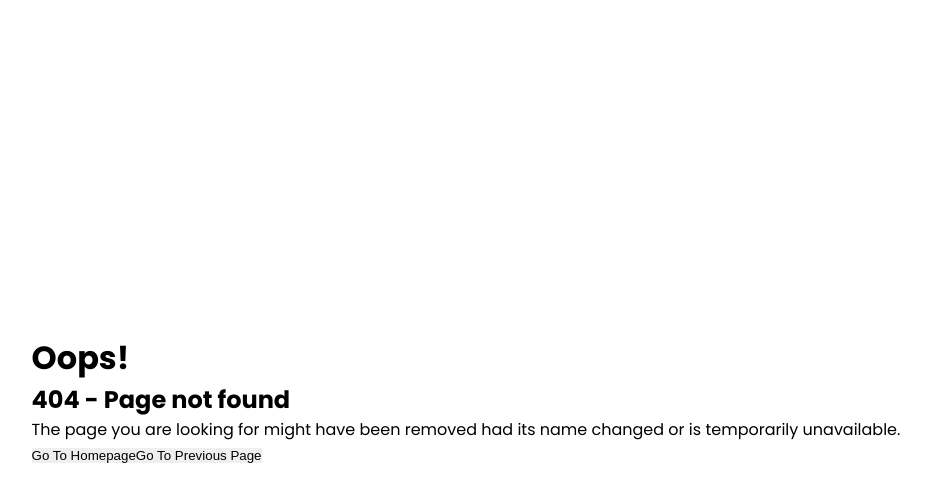
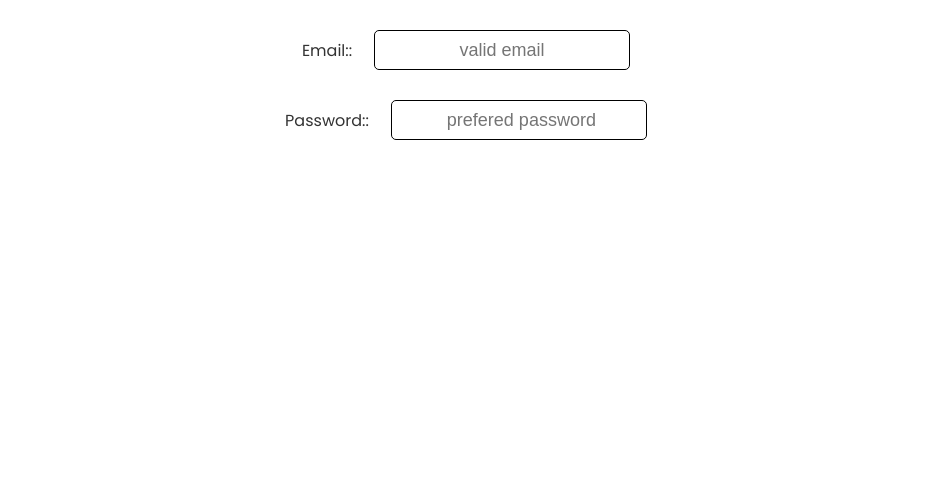
Before and after one commit to danielfajuyi/nms-online-compedium, a React (Create React App) app: page /login2 in a window 1280 px wide. Before the commit this address had no page. Shown: the top 502 px of the page, without its empty margins (174-1102 px from the left). Built offline with nearby package versions, Linux system fonts and the light colour scheme.

Commit message:
new changes on login/signup page

```diff
--- a/src/Pages/LoginSignup/Login/Login.jsx
+++ /dev/null
@@ -1,35 +0,0 @@
-import React, { useState } from "react";
-import "./Login.scss";
-import { FaFacebook, FaLinkedinIn, FaTwitter, faTwitter } from "react-icons/fa";
-
-const LoginSection = () => {
-  return (
-    <>
-      <section>
-        <div classNameName="main">
-          <div className="container a-container" id="a-container">
-            <form className="form" id="a-form" method="" action="">
-              <h2 className="form_title title">Create Account</h2>
-              <div className="form__icons">
-                <FaTwitter size={50} />
-                <FaFacebook size={50} />
-                <FaLinkedinIn size={50} />
-              </div>
-              <span className="form__span">or use email for registration</span>
-              <input className="form__input" type="text" placeholder="Name" />
-              <input className="form__input" type="text" placeholder="Email" />
-              <input
-                className="form__input"
-                type="password"
-                placeholder="Password"
-              />
-              <button className="form__button button submit">SIGN UP</button>
-            </form>
-          </div>
-        </div>
-      </section>
-    </>
-  );
-};
-
-export default LoginSection;
--- /dev/null
+++ b/src/Pages/LoginSignup/Login/login2.jsx
@@ -0,0 +1,54 @@
+import React, { useState } from "react";
+import axios from "axios";
+const LoginSection = () => {
+  const [email, setEmail] = useState("");
+  const [password, setPassword] = useState("");
+  const [responsemessage, setResponsemessage] = useState("");
+
+  const handleSubmit = async (e) => {
+    e.preventDefault();
+    const url = "http://localhost/login.php";
+    const fData = new FormData();
+    fData.append("email", email);
+    fData.append("password", password);
+    try {
+      const response = await axios.post(url, fData);
+      setResponsemessage(response.data);
+    } catch (error) {
+      console.error(error);
+      //handle error
+    }
+  };
+  return (
+    <>
+      <form>
+        <div>
+          <label>Email:</label>
+          <input
+            type="email"
+            name="email"
+            value={email}
+            onChange={(e) => setEmail(e.target.value)}
+            required
+            id="email"
+            placeholder="valid email"
+          />
+        </div>
+        <div>
+          <label>Password:</label>
+          <input
+            type="password"
+            name="password"
+            value={password}
+            id="password"
+            placeholder=" prefered password"
+            onChange={(e) => setPassword(e.target.value)}
+            required
+          />
+        </div>
+      </form>
+    </>
+  );
+};
+
+export default LoginSection;
--- a/src/Pages/LoginSignup/Signup/signup.css
+++ b/src/Pages/LoginSignup/Signup/signup.css
@@ -1,4 +1,4 @@
-/* .sicontainer{ text-align: center;
+.sicontainer{ text-align: center;
     padding: 10px;
     text-overflow: 2px;
     border: 2px ridge green;
@@ -57,4 +57,4 @@ label::after{
     border: 3px solid green;
     color:black;
     margin: 10%;
-} */
+}
--- a/src/index.css
+++ b/src/index.css
@@ -10,7 +10,7 @@
   scrollbar-width: thin;
 }
 ::-webkit-scrollbar {
-  width: 13px;
+  width: 10px;
   height: auto;
 }
 
@@ -19,20 +19,56 @@
 }
 
 ::-webkit-scrollbar-thumb {
-  background: var(--primary-green);
-  border-radius: 30px;
+  background: var(--green);
+  border-radius: 0;
 }
 :root {
   --primary-yellow: hsl(59, 82.5%, 57.5%);
   --primary-green: hsl(104, 44.2%, 52.9%);
   --yellow: rgba(252, 211, 65);
-  --green: #19a47d;
+
+  --green: hsl(163, 74%, 37%);
+  --army-brown: hsl(0, 56.6%, 44.3%);
 
   --container-width-lg: 95%;
 
   --transition: all 400ms ease;
   --font-family-poppins: "Poppins";
   --font-family-roboto: "Roboto";
+
+  --black: rgba(0, 0, 0);
+  --dim-black: rgb(29, 30, 43);
+  --light-black: rgb(35, 43, 59);
+  --dim-white: hsl(240, 100%, 99%);
+  --yellow: rgba(252, 211, 65);
+  --pink: var(--green);
+  --dimpink: var(--yellow);
+  --white: rgb(255, 255, 255);
+  --smoke-white: #f5f5f5;
+  --dark-text: #333;
+
+  --btn1-background: var(--dim-white);
+  --btn1-box-shadow: 0px 5px 5px rgba(253, 0, 211, 0.1);
+  --btn1-border-radius: 30px;
+
+  --btn2-background: var(--pink);
+  --btn2-box-shadow: 0px 10px 20px rgba(255, 0, 122, 0.1);
+  --btn2-border-radius: 30px;
+
+  --hero-text-box-shadow: 0px 4px 4px rgba(0, 0, 0, 0.25),
+    0px 10px 20px 5px var(--dim-black);
+
+  --color-white: #fff;
+  --color-info-dark: #7d8da1;
+  --color-dark: #363949;
+  --color-light: rgba(132, 139, 200, 0.18);
+  --color-dark-variant: #677483;
+  --color-background: #f6f6f9;
+  --card-border-radius: 2rem;
+  --border-radius-1: 0.4rem;
+  --border-radius-2: 1.2rem;
+  --card-padding: 1.8rem;
+  --padding-1: 1.2rem;
 }
 
 /* fonts */
@@ -115,6 +151,68 @@ body {
   color: var(--dark-text);
 }
 
+.box_shadow {
+  padding: 3rem;
+  box-shadow: 0px 10px 20px 5px rgb(40 40 46 / 10%),
+    0px 6px 4px rgb(92 78 78 / 25%);
+  border-radius: 10px;
+}
+
+.box_shadow-2 {
+  background: white;
+
+  box-shadow: 0px 5px 15px 0px rgb(0 0 0 / 11%);
+
+  border-radius: 10px;
+}
+
+.btn_shadow {
+  padding: 18px 25px;
+  border-radius: 6px;
+  transition: 0.4s all ease;
+  cursor: pointer;
+  color: var(--pink);
+  background: linear-gradient(145deg, #e2e8ec, #ffffff);
+  box-shadow: 4px 4px 8px #cbcbcb, 4px -4px 8px #ffffff;
+}
+
+.btn_shadow:hover {
+  background: var(--dimpink);
+  color: white;
+  transform: translateY(-10px);
+}
+
+.overlay::before {
+  z-index: 1;
+  content: "";
+  position: absolute;
+  top: 0;
+  right: 0;
+  bottom: 0;
+  left: 0;
+  background: linear-gradient(
+    180deg,
+    transparent 0%,
+    transparent 18%,
+    rgba(0, 0, 0, 0.8) 99%,
+    rgba(0, 0, 0, 0.8) 100%
+  );
+}
+
+.overlay2::before {
+  content: "";
+  position: absolute;
+  top: 0;
+  right: 0;
+  bottom: 0;
+  left: 0;
+  background: linear-gradient(
+    180deg,
+    rgba(0, 0, 0, 0) 0.83%,
+    rgba(0, 0, 0, 0.67) 66.25%
+  );
+}
+
 .container {
   width: var(--container-width-lg);
   margin: 0 auto;
```
Also changed, not shown: src/Pages/LoginSignup/Signup/Signup.jsx (+27 -48 lines), src/Routes/BaseRoutes.jsx (+17 -6 lines), src/Pages/LoginSignup/Login/Login.scss (deleted).
